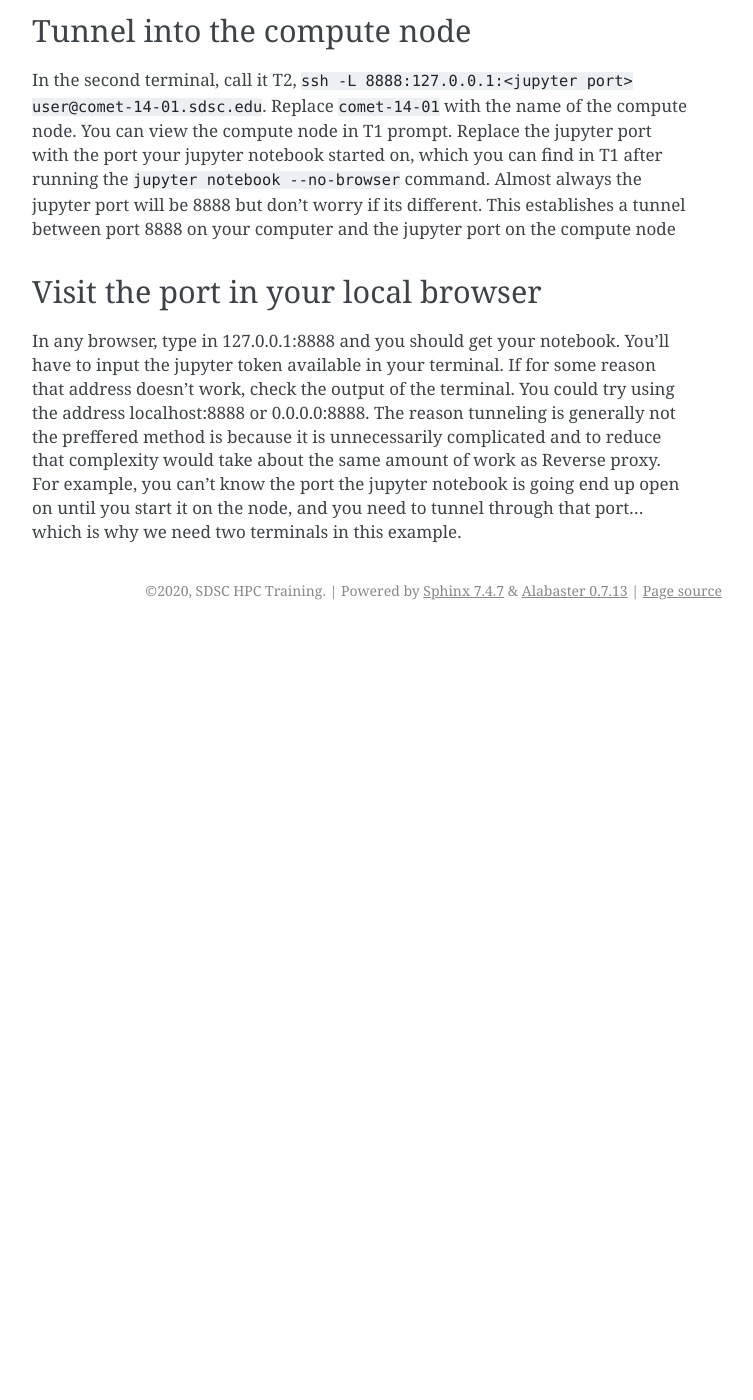
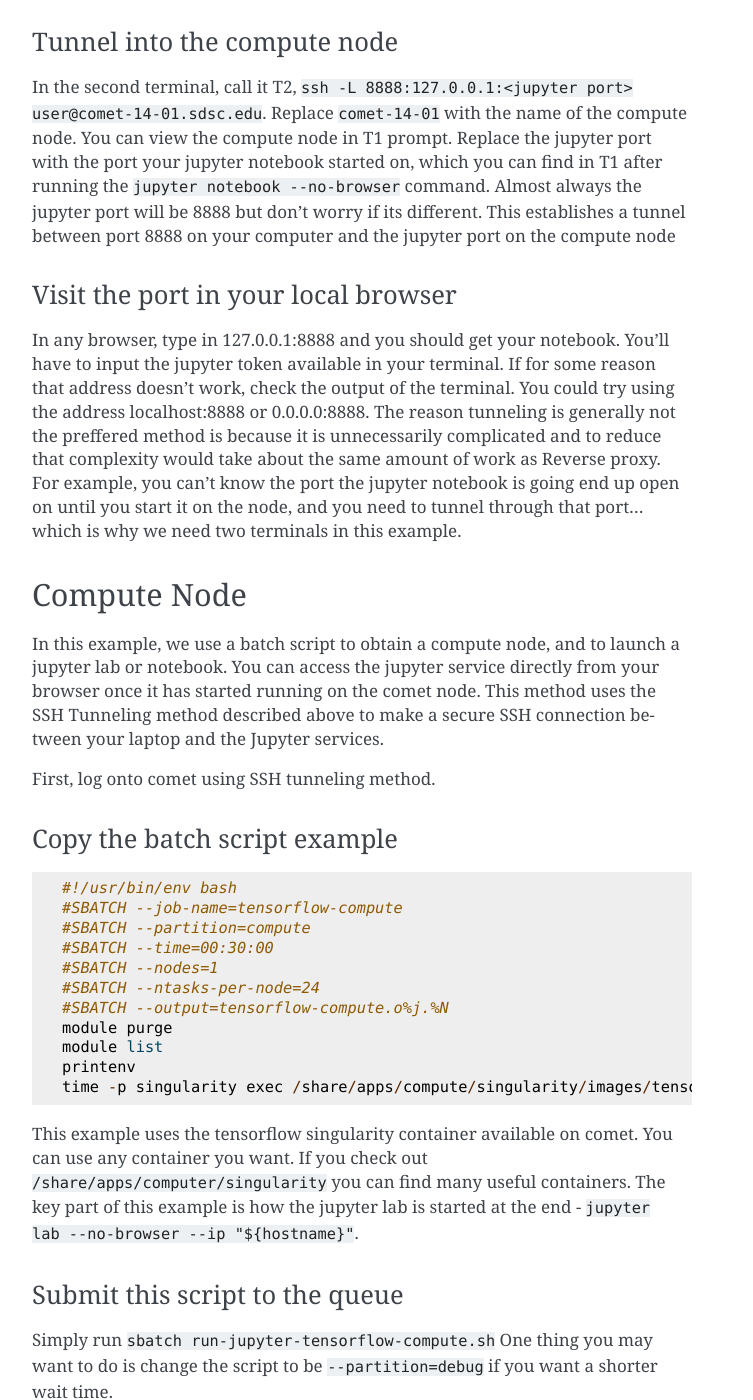
Before and after one commit to sdsc-hpc-training-org/notebooks-101, a Sphinx documentation site: the page built from Docs/source/methods/tunneling.md, in a window 1280 px wide and 1400 px high, scrolled down 962 px. Shown: the whole window, without its empty margins (388-1141 px from the left). Built offline with Sphinx 7.4.7, drawn with Linux system fonts in a browser that asks for light colours; pages that are not in the unit, such as notebooks, are missing from menus; before the commit the page ends 1592 px from its top, so only the background shows below that; some of the changed text lies outside the part shown.

Commit message:
adding new content

````diff
--- a/Docs/source/index.rst
+++ b/Docs/source/index.rst
@@ -8,15 +8,15 @@ Running Notebooks on Comet
 ==========================
 
 ############################################################################
-This site is maintained by the `SDSC <https://www.sdsc.edu>`_ High Performance Computing Training Group.
+This site is maintained by the `SDSC <https://www.sdsc.edu>`_ HPC Training Group.
 ############################################################################
 
-SDSC `Training events and material <https://www.sdsc.edu/education_and_training/training/index.html>`_ are designed to introduce new and current users to the high performance computing, data, and visualization resources available at SDSC and provide the programming skills necessary to use SDSC resources effectively and efficiently.
 
 .. toctree::
    :maxdepth: 2
 
-   condaInstall.md
+   prerequisites.md
+   methods/sshConnect.md
    methods/loginNode.md
    methods/computeNode.md
    methods/tunneling.md
--- a/Docs/source/methods/tunneling.md
+++ b/Docs/source/methods/tunneling.md
@@ -1,28 +1,64 @@
 # SSH Tunneling
-Author: James McDougall, Mary Thomas
 
-This tutorial shows you how to launch a Jupyter Notebook on a compute node, and to use ssh tunneling to securely connect to the notebook.
+This tutorial shows you how to launch a Jupyter Notebook using an interactive code or on a compute node, and to use ssh tunneling to securely connect to the notebook server.
 
-## Open two terminals on your computer
+## Interactive Node Method
+### Open two terminals on your computer
 We will use one terminal to start the notebook, and the other to establish the tunnel. Pick the first terminal, call it T1.
 
-## SSH into comet from your local computer:
+### SSH into comet from your local computer:
 In T1, `ssh user@comet.sdsc.edu`. This is just a regular SSH login.
 
-## Claim an interactive compute node
+### Claim an interactive compute node
 In T1, `srun --partition=debug --pty --nodes=1 --ntasks-per-node=24 -t 00:30:00 --wait=0 --export=ALL /bin/bash`
 
 [Source: Comet User Guide](https://www.sdsc.edu/support/user_guides/comet.html)
 
-Feel free to mess around with the parameters, but remember that in the debug partition you can only claim a node for up to 30 minutes. You can use other queues, but you may have to wait longer.
+Feel free to adjust the parameters, but remember that in the debug partition you can only claim a node for up to 30 minutes. You can use other queues, but you may have to wait longer.
 
-## Start a jupyter notebook server on the compute node.
+### Start a jupyter notebook server on the compute node.
 In T1, `jupyter notebook --no-browser`. The no browser option is required, otherwise the program may think you want a text representation of your outputs in the terminal, which trust me - you don't want.  You can also specify a port number if you wish.
 
-## Tunnel into the compute node
+### Tunnel into the compute node
 In the second terminal, call it T2, `ssh -L 8888:127.0.0.1:<jupyter port> user@comet-14-01.sdsc.edu`. Replace `comet-14-01` with the name of the compute node. You can view the compute node in T1 prompt. Replace the jupyter port with the port your jupyter notebook started on, which you can find in T1 after running the `jupyter notebook --no-browser` command. Almost always the jupyter port will be 8888 but don't worry if its different.
 This establishes a tunnel between port 8888 on your computer and the jupyter port on the compute node
 
-## Visit the port in your local browser
+### Visit the port in your local browser
 In any browser, type in 127.0.0.1:8888 and you should get your notebook. You'll have to input the jupyter token available in your terminal.
 If for some reason that address doesn't work, check the output of the terminal. You could try using the address localhost:8888 or 0.0.0.0:8888. The reason tunneling is generally not the preffered method is because it is unnecessarily complicated and to reduce that complexity would take about the same amount of work as Reverse proxy. For example, you can't know the port the jupyter notebook is going end up open on until you start it on the node, and you need to tunnel through that port... which is why we need two terminals in this example.
+
+## Compute Node
+
+In this example, we use a batch script to obtain a compute node, and to launch a jupyter lab or notebook. You can access the jupyter service directly from your browser once it has started running on the comet node. This method uses the SSH Tunneling method described above to make a secure SSH connection between your laptop and the Jupyter services.
+
+First, log onto comet using SSH tunneling method.
+
+### Copy the batch script example
+
+```
+#!/usr/bin/env bash
+#SBATCH --job-name=tensorflow-compute
+#SBATCH --partition=compute
+#SBATCH --time=00:30:00
+#SBATCH --nodes=1
+#SBATCH --ntasks-per-node=24
+#SBATCH --output=tensorflow-compute.o%j.%N
+module purge
+module list
+printenv
+time -p singularity exec /share/apps/compute/singularity/images/tensorflow/tensorflow-cpu.simg jupyter lab --no-browser --ip="$(hostname)"
+```
+
+This example uses the tensorflow singularity container available on comet. You can use any container you want. If you check out `/share/apps/computer/singularity` you can find many useful containers. The key part of this example is how the jupyter lab is started at the end - `jupyter lab --no-browser --ip "${hostname}"`.
+
+### Submit this script to the queue
+Simply run `sbatch run-jupyter-tensorflow-compute.sh`
+One thing you may want to do is change the script to be `--partition=debug` if you want a shorter wait time.
+
+### Access the node in your browser
+First, wait for the job to be submitted to the queue. Then, monitor the output file created by your batch job, which looks something like `tensorflow-compute.o%j.%N` if you used the example. Inside this file, you will see the output of the jupyterlab command. There, you should be able to see the port the jupyterlab server is running on, as well as the token you will need to login. My recommendation would be to just memorize the port number and copy the jupyter token. The port is almost always 8888 so it shouldn't be that hard to remember. You will also need to know the comet node you are logged in on. You can view this by typing this command: `squeue -u $USER`. Under the NODELIST section you can see the comet node.
+
+Open up a new tab in your browser, and type in the following: `http://comet-xx-xx.sdsc.edu:PPPP` where `comet-xx-xx` is the comet node, `PPPP` is the port number (usually 8888). The jupyter notebook page should show up, and you can now paste in the token from the output file.
+
+## Use your jupyterlab/jupyter notebook server!
+Enjoy. Note that your notebook is unsecured.
````
Also changed, not shown: Docs/source/methods/loginNode.md (deleted, +0 -27 lines), Docs/source/methods/setupTunneling.md (added, +27 -0 lines), Docs/source/methods/sshConnect.md (added, +59 -0 lines), Docs/source/overview.md (added, +3 -0 lines), Docs/source/prerequisites.md (renamed from Docs/source/condaInstall.md, +24 -7 lines), Docs/source/runJupyterMethods.md (added, +10 -0 lines).
